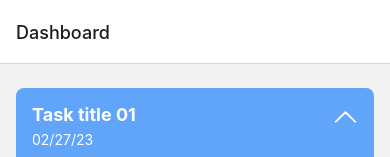
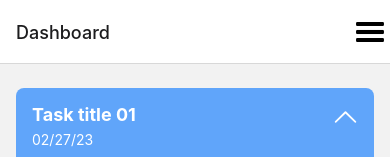
Before and after one commit to TeamShinobi/todolist, a React Native app: screen / in a window 390 px wide. Shown: the top 157 px of the page. Built offline with nearby package versions, Linux system fonts and the light colour scheme.

Commit message:
feat:menu icon added

```diff
--- a/package.json
+++ b/package.json
@@ -9,6 +9,7 @@
     "web": "expo start --web"
   },
   "dependencies": {
+    "@react-navigation/drawer": "^6.6.3",
     "@react-navigation/native": "^6.1.7",
     "@react-navigation/native-stack": "^6.9.13",
     "expo": "~49.0.8",
@@ -16,6 +17,7 @@
     "nativewind": "^2.0.11",
     "react": "18.2.0",
     "react-native": "0.72.4",
+    "react-native-gesture-handler": "^2.12.1",
     "react-native-keyboard-aware-scroll-view": "^0.9.5",
     "react-native-safe-area-context": "4.6.3",
     "react-native-screens": "~3.22.0",
--- a/src/components/navigation/DashNavigation.jsx
+++ b/src/components/navigation/DashNavigation.jsx
@@ -1,21 +1,30 @@
 import * as React from "react";
 import { createNativeStackNavigator } from "@react-navigation/native-stack";
 import DashboardScreen from "../../screens/DashboardScreen";
+import Icon from "react-native-vector-icons/Entypo";
 
 const AuthNavigation = () => {
   const Stack = createNativeStackNavigator();
 
   return (
-    <Stack.Navigator screenOptions={{ headerShown: false }}>
-      <Stack.Screen
-        name="Dashboard"
-        component={DashboardScreen}
-        options={{
-          headerShown: true,
-          customAnimationOnGesture: true,
-          animation: "slide_from_right",
-        }}
-      />
+    <Stack.Navigator
+      screenOptions={{
+        headerShown: true,
+        customAnimationOnGesture: true,
+        animation: "slide_from_right",
+        headerRight: () => (
+          <Icon
+            name="menu"
+            size={40}
+            color="black"
+            onPress={() => {
+              console.log("na press kol");
+            }}
+          />
+        ),
+      }}
+    >
+      <Stack.Screen name="Dashboard" component={DashboardScreen} />
     </Stack.Navigator>
   );
 };
```
Also changed, not shown: src/components/MenuScreen.jsx (added, +42 -0 lines), 2 other files (tests, documents, lock files or other folders).
